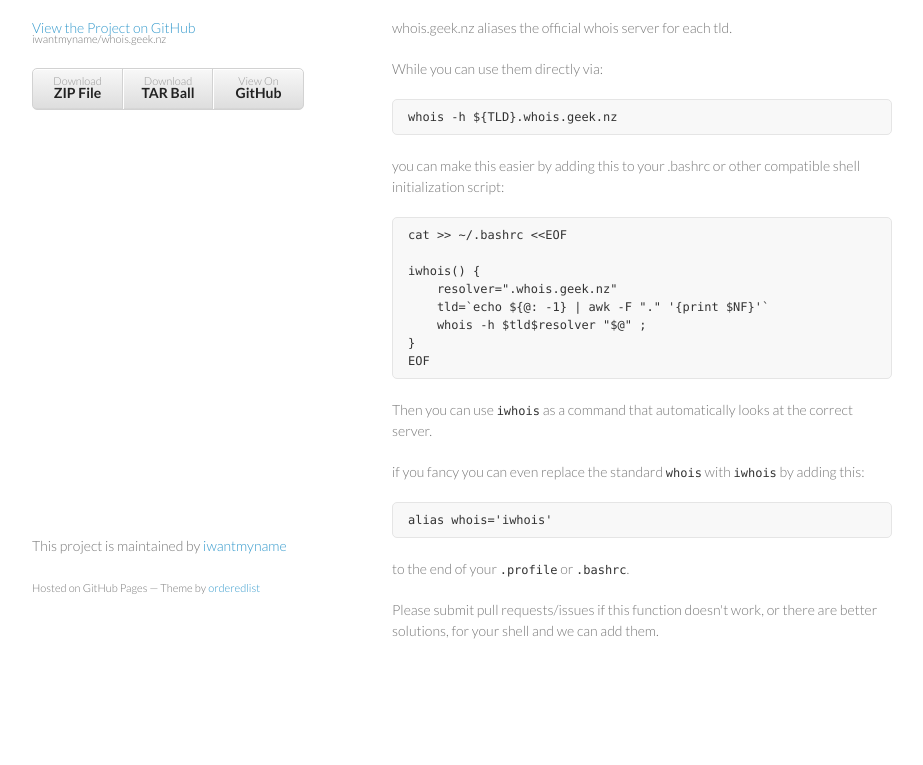
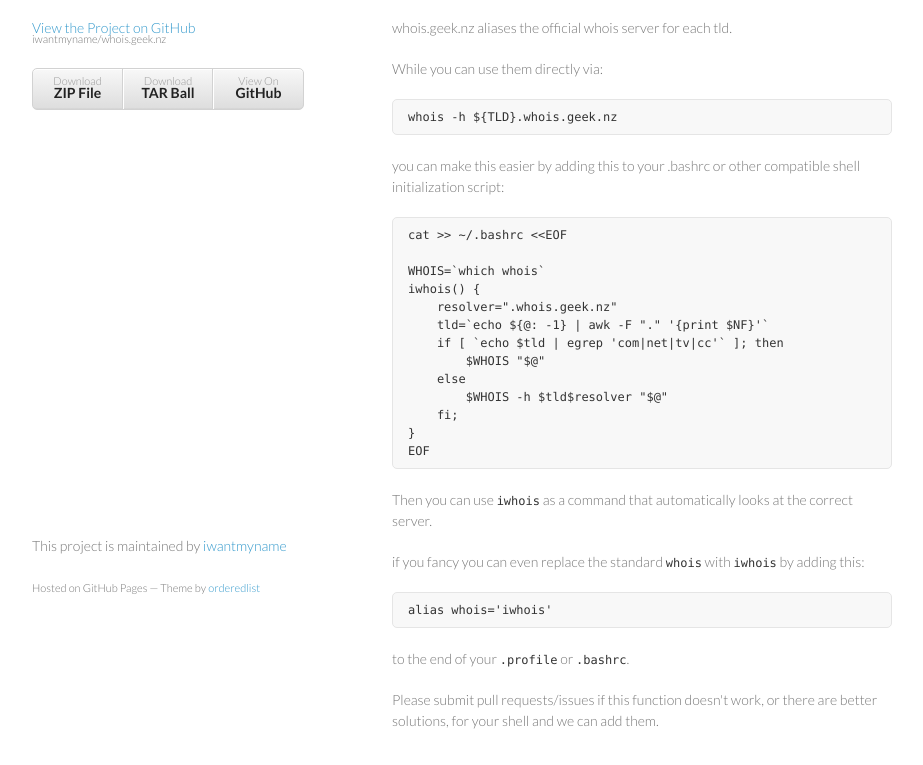
Before and after one commit to centralnicgroup-opensource/whois.geek.nz, a plain HTML site: page index.html in a window 1280 px wide. Shown: the part 133-898 px from the top of the page, without its empty margins (178-1101 px from the left). Before the commit the page ends 844 px from the top, so only its background shows below. Drawn offline with Linux system fonts and the light colour scheme.

Commit message:
Create gh-pages branch via GitHub

```diff
--- a/index.html
+++ b/index.html
@@ -45,10 +45,15 @@ shell initialization script:</p>
 
 <pre><code>cat &gt;&gt; ~/.bashrc &lt;&lt;EOF
 
+WHOIS=`which whois`
 iwhois() {
     resolver=".whois.geek.nz"
     tld=`echo ${@: -1} | awk -F "." '{print $NF}'`
-    whois -h $tld$resolver "$@" ;
+    if [ `echo $tld | egrep 'com|net|tv|cc'` ]; then
+        $WHOIS "$@"
+    else
+        $WHOIS -h $tld$resolver "$@"
+    fi;
 }
 EOF
 </code></pre>
```
Also changed, not shown: params.json (+1 -1 lines).
